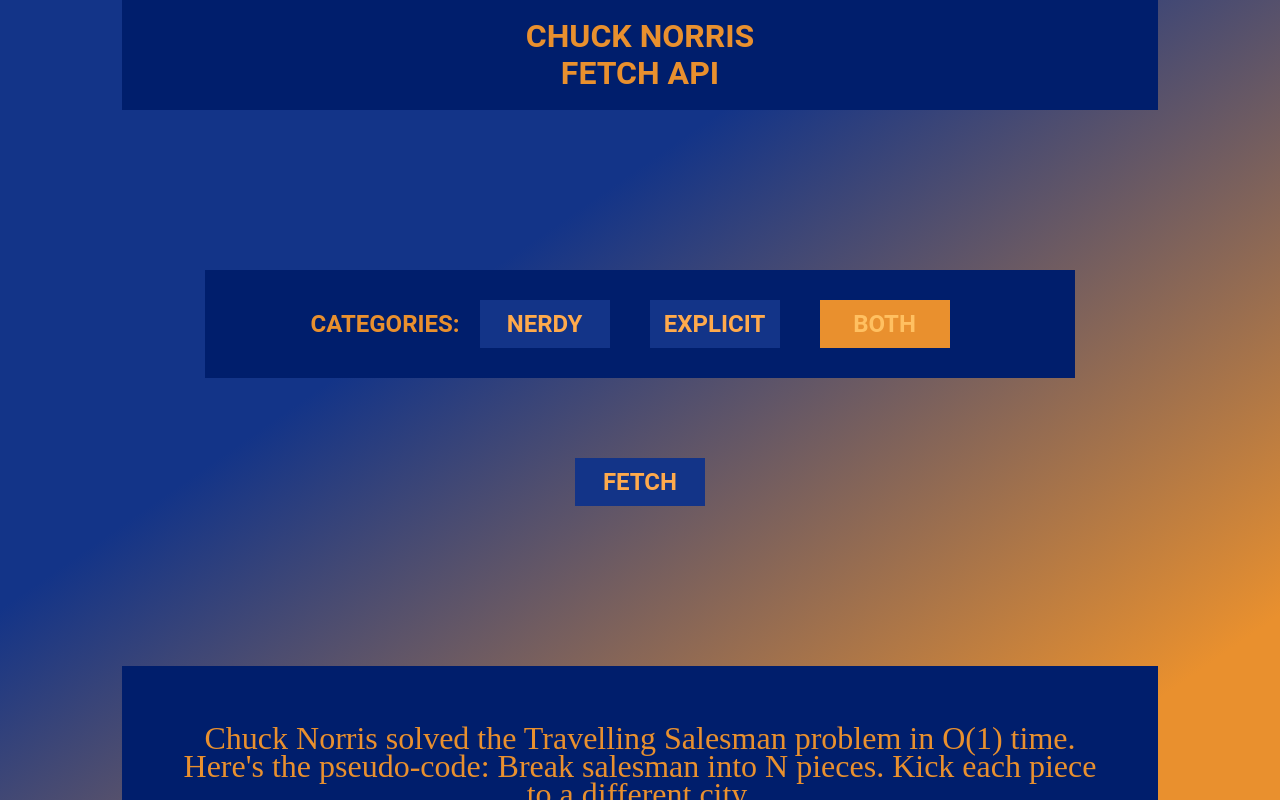
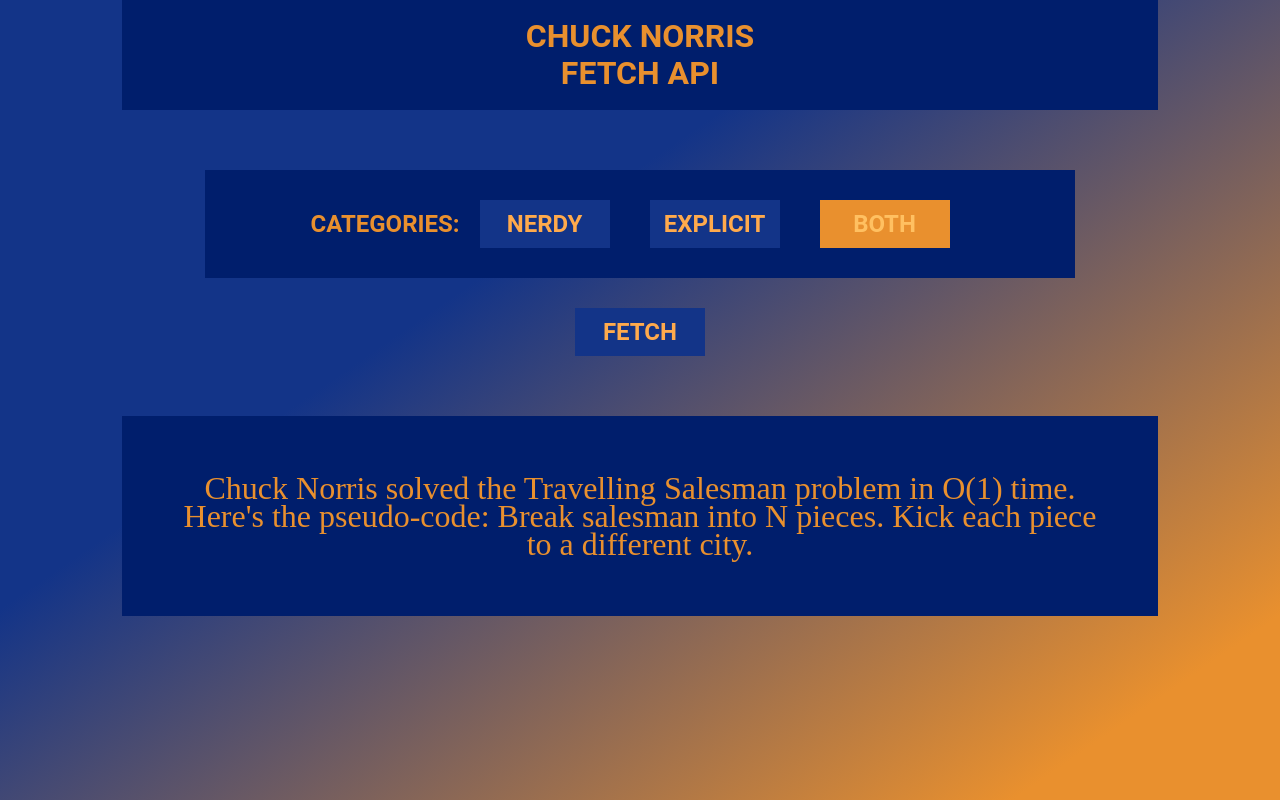
Before and after one commit to iancoel/react-chucknorris, a React (Create React App) app: page / in a window 1280 px wide. Built offline with nearby package versions, Linux system fonts and the light colour scheme.

Commit message:
corrigida margem

```diff
--- a/src/Components/DivCategories.style.js
+++ b/src/Components/DivCategories.style.js
@@ -9,7 +9,7 @@
   flex-direction: column;
 
   & div {
-    margin: 80px 0;
+    margin: 30px 0;
   }
 
   & div div {
```
